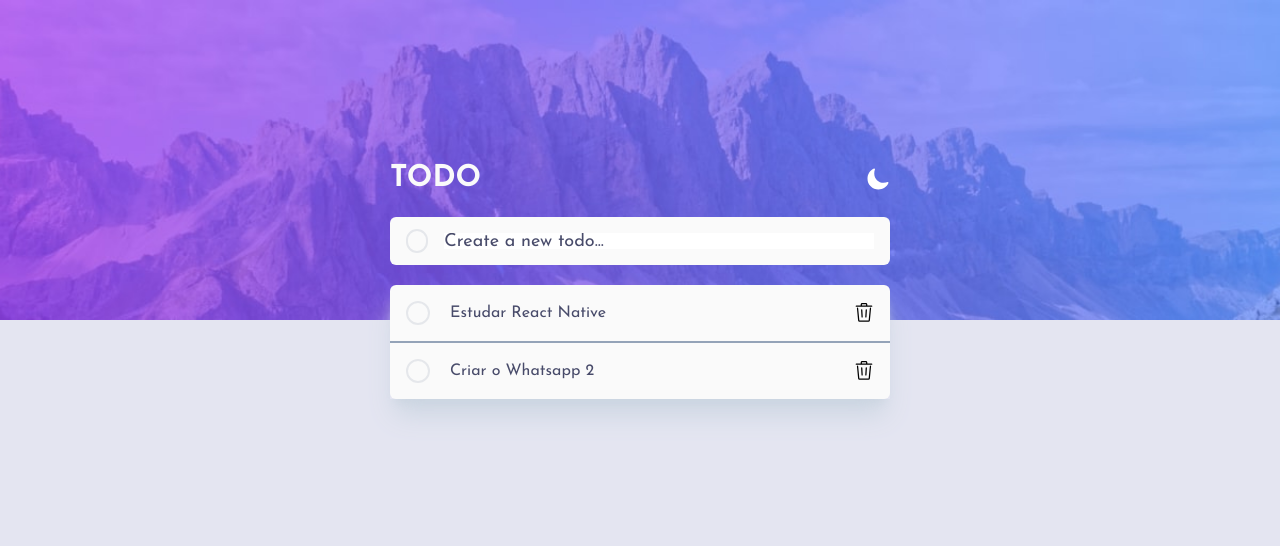
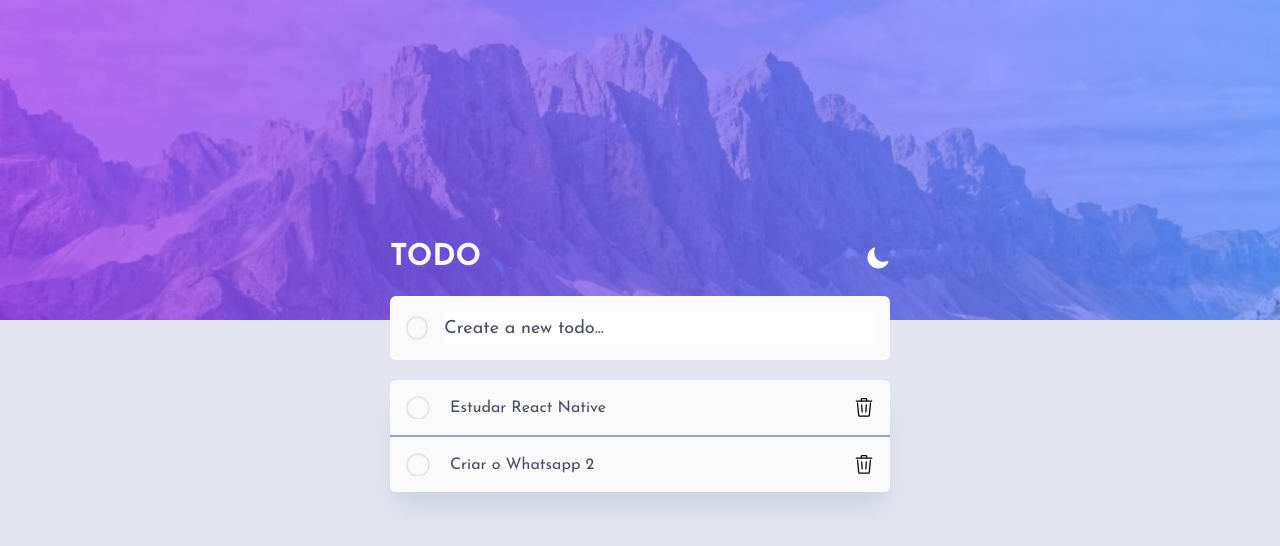
Before and after one commit to developer-luizcarlos/todo-list-with-dark-mode, a Next.js app: page / in a window 1280 px wide. Shown: the top 546 px of the page. Built offline with nearby package versions, Linux system fonts and the light colour scheme.

Commit message:
feat: implemented logic addition in task element

```diff
--- a/src/app/globals.css
+++ b/src/app/globals.css
@@ -11,3 +11,20 @@ body {
   overflow: hidden;
   transition: all .5s ease-in;
 }
+
+.custom-scroll::-webkit-scrollbar {
+  width: 8px;
+}
+
+.custom-scroll::-webkit-scrollbar-track {
+  background: transparent;
+}
+
+.custom-scroll::-webkit-scrollbar-thumb {
+  background: rgba(0, 0, 0, 0.3);
+  border-radius: 10px;
+}
+
+.custom-scroll::-webkit-scrollbar-thumb:hover {
+  background: rgba(0, 0, 0, 0.5);
+}
--- a/src/components/TaskElement/TaskElement.tsx
+++ b/src/components/TaskElement/TaskElement.tsx
@@ -17,10 +17,13 @@ export default function TaskElement({ completed,id,text }: Props) {
   const [taskValue,setTaskValue] = useState<string>("");
   const taskDiv = useRef<HTMLDivElement | null>(null);
   const editTaskDiv = useRef<HTMLDivElement | null>(null);
+  const input = useRef<HTMLInputElement | null>(null);
 
   const showEditSection = () => {
     taskDiv.current!.style.display = "none";
     editTaskDiv.current!.style.display = "flex";
+    input.current!.focus();
+    setTaskValue("");
   };
 
   const hideEditSection = () => {
@@ -29,7 +32,7 @@ export default function TaskElement({ completed,id,text }: Props) {
   };
 
   return (
-    <article className="w-full p-4 bg-very-light-gray first-of-type:rounded-t-md grid-rows-2 gap-2 place-items-center border-x-0 border-y-[1px] first-of-type:border-t-0 last-of-type:border-b-0 last-of-type:rounded-b-md border-y-slate-400">
+    <article className="w-full h-14 p-4 bg-very-light-gray first-of-type:rounded-t-md grid-rows-2 gap-2 place-items-center border-x-0 border-y-[1px] first-of-type:border-t-0 last-of-type:border-b-0 last-of-type:rounded-b-md border-y-slate-400">
       <div
         ref={taskDiv}
         className="w-full h-full flex items-center justify-between">
@@ -59,6 +62,7 @@ export default function TaskElement({ completed,id,text }: Props) {
       >
         <input
           type="text"
+          ref={input}
           value={taskValue}
           onChange={(event) => setTaskValue(event.target.value)}
           maxLength={35}
@@ -68,7 +72,7 @@ export default function TaskElement({ completed,id,text }: Props) {
           <button
             onClick={() => {
               hideEditSection();
-              dispatch({ type: "EDIT",payload: id,content: taskValue });
+              if(taskValue.trim()) dispatch({ type: "EDIT",payload: id,content: taskValue });
             }}
             className="w-8 h-8 rounded-full flex items-center justify-center text-white bg-green-600">
             <FaCheck />
--- a/src/components/Todo/Todo.tsx
+++ b/src/components/Todo/Todo.tsx
@@ -16,8 +16,14 @@ export default function Todo() {
     };
   };
 
+  const handleKeyPress = (event: React.KeyboardEvent) => {
+    if(event.key === "Enter") {
+      createNewTask();
+    }
+  };
+
   return (
-    <section className="w-[500px] fixed top-[35%] left-1/2 -translate-x-[50%] -translate-y-[50%] flex flex-col gap-5">
+    <section className="w-[500px] h-80 fixed top-[50%] left-1/2 -translate-x-[50%] -translate-y-[50%] flex flex-col gap-5">
       <div className="flex flex-col gap-5">
         <div className="w-full flex items-center justify-between">
           <h1 className="text-3xl text-very-light-gray uppercase font-bold">todo</h1>
@@ -27,7 +33,7 @@ export default function Todo() {
             {theme === "light" ? <IoMoon /> : <IoIosSunny />}
           </button>
         </div>
-        <div className="w-full h-12 bg-very-light-gray rounded-md flex items-center gap-4 p-4">
+        <div className="w-full h-16 bg-very-light-gray rounded-md flex items-center gap-4 p-4">
           <div
             onClick={() => { createNewTask(); }}
             className="w-6 h-6 border-2 rounded-full"></div>
@@ -37,11 +43,13 @@ export default function Todo() {
             maxLength={35}
             value={newTaskValue}
             onChange={(event) => { setNewTaskValue(event.target.value); }}
+            onKeyDown={handleKeyPress}
             className="placeholder:text-very-dark-grayish-blue w-full h-full outline-none text-lg whitespace-nowrap overflow-hidden text-ellipsis"
           />
         </div>
       </div>
-      <div className="w-full grid grid-cols-1 shadow-xl shadow-slate-300">
+      <div className="w-full overflow-x-hidden flex flex-col shadow-xl shadow-slate-300">
+        <div className="w-full max-h-[360px] overflow-x-hidden overflow-scroll custom-scroll over overflow-x-hidde">
           {state.map((element) => {
             return <TaskElement
               key={element.id}
@@ -51,6 +59,7 @@ export default function Todo() {
             />;
           })}
         </div>
+      </div>
     </section>
   );
 }
```
Lines whose indentation alone changed are shown as unchanged.
